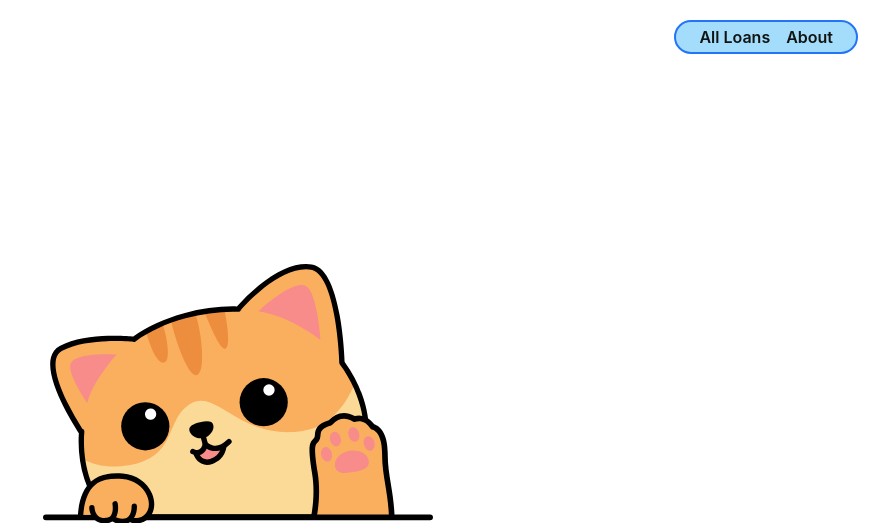
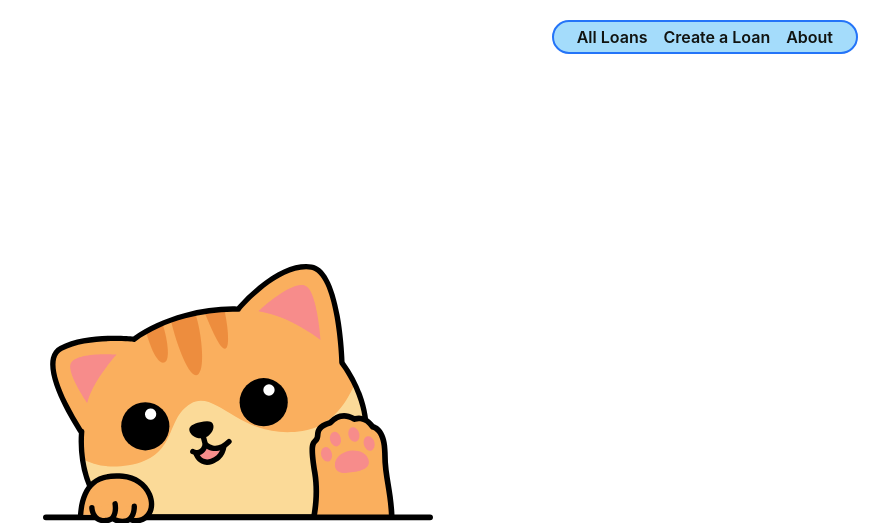
Before and after one commit to korycfitz/lendAFriend, a Django app: template main_app/templates/home.html in a window 1280 px wide. Shown: the top 523 px of the page, without its empty margins (402-1280 px from the left). Run offline with Django 4.2, Linux system fonts and the light colour scheme; the template is opened without the code that fills it, so the values that code supplies are empty.

Commit message:
add link to nav of base.html for creating a new Loan

```diff
--- a/main_app/templates/base.html
+++ b/main_app/templates/base.html
@@ -29,6 +29,7 @@
     <nav>
       <ul>
         <li><a href="{% url 'loan-index' %}">All Loans</a></li>
+        <li><a href="{% url 'loan-create' %}">Create a Loan</a></li>
         <li><a href="{% url 'about' %}">About</a></li>
       </ul>
     </nav>
```
